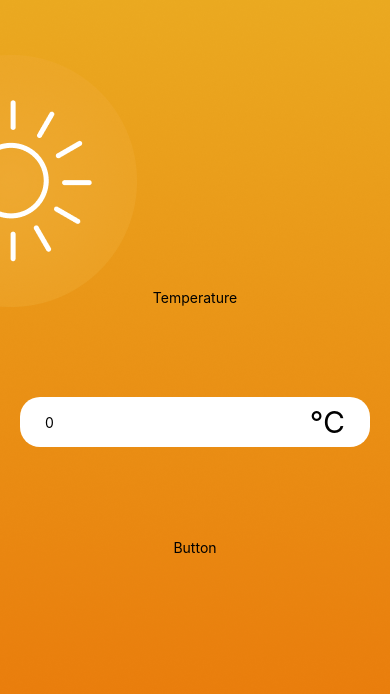
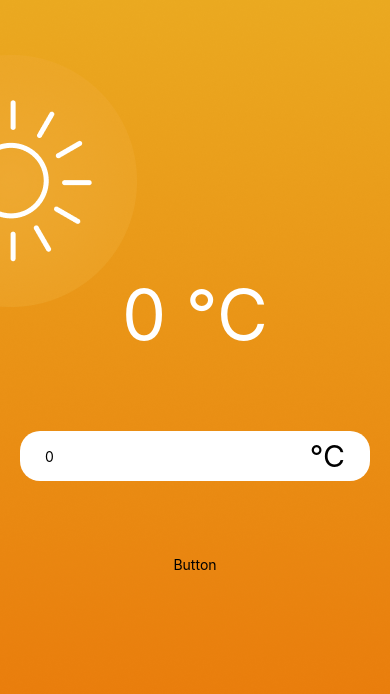
Before and after one commit to mdeaconu/react-native-temperature-converter, a React Native app: screen / in a window 390 px wide. Shown: the top 694 px of the page. Built offline with nearby package versions, Linux system fonts and the light colour scheme.

Commit message:
feat: component DisplayTemperature
Signed-off-by: Mihai DEACONU <mihai.deaconu@cognizant.com>

```diff
--- a/App.js
+++ b/App.js
@@ -1,18 +1,26 @@
-import React from "react";
+import React, { useState } from "react";
 import { SafeAreaProvider, SafeAreaView } from "react-native-safe-area-context";
 import { ImageBackground, Text, View } from "react-native";
 import { s } from "./App.style";
 import hotBackground from "./assets/hot.png"
 import { Input } from "./components/Input/Input";
+import { DisplayTemperature } from "./components/DisplayTemperature/DisplayTemperature";
 
 export default function App() {
+  const [inputValue, setInputValue] = useState(0);
+  const [currentUnit, setCurrentUnit] = useState("℃");
+
   return (
     <ImageBackground style={s.backgroundImage} source={hotBackground}>
       <SafeAreaProvider>
         <SafeAreaView style={s.root}>
           <View style={s.workspace}>
-                        <Text>Temperature</Text>
-                        <Input defaultValue={0} />
+            <DisplayTemperature temperature={inputValue} unit={currentUnit} />
+            <Input
+              unit={currentUnit}
+              onChange={setInputValue}
+              defaultValue={0}
+            />
             <Text>Button</Text>
           </View>
         </SafeAreaView>
--- /dev/null
+++ b/components/DisplayTemperature/DisplayTemperature.jsx
@@ -0,0 +1,11 @@
+import React from "react";
+import { Text } from "react-native";
+import { s } from "./DisplayTemperature.style";
+
+export function DisplayTemperature({ temperature, unit }) {
+  return (
+    <Text style={s.text}>
+      {temperature} {unit}
+    </Text>
+  );
+}
--- /dev/null
+++ b/components/DisplayTemperature/DisplayTemperature.style.js
@@ -0,0 +1,8 @@
+import { StyleSheet } from "react-native";
+
+export const s = StyleSheet.create({
+  text: {
+    fontSize: 70,
+    color: "white",
+  },
+});
--- a/components/Input/Input.jsx
+++ b/components/Input/Input.jsx
@@ -2,7 +2,7 @@ import React from "react";
 import { TextInput, Text, View } from "react-native";
 import { s } from "./Input.style";
 
-export function Input({ defaultValue }) {
+export function Input({ defaultValue, onChange, unit }) {
   return (
     <View style={s.root}>
       <TextInput
@@ -10,8 +10,9 @@ export function Input({ defaultValue }) {
         maxLength={3}
         placeholder="Type your temperature"
         defaultValue={defaultValue.toString()}
+        onChangeText={onChange}
       />
-            <Text style={s.unit}>℃</Text>
+      <Text style={s.unit}>{unit}</Text>
     </View>
   );
 }
```
Also changed, not shown: App.style.js (indentation only), components/Input/Input.style.js (indentation only). Lines whose indentation alone changed are shown as unchanged.
